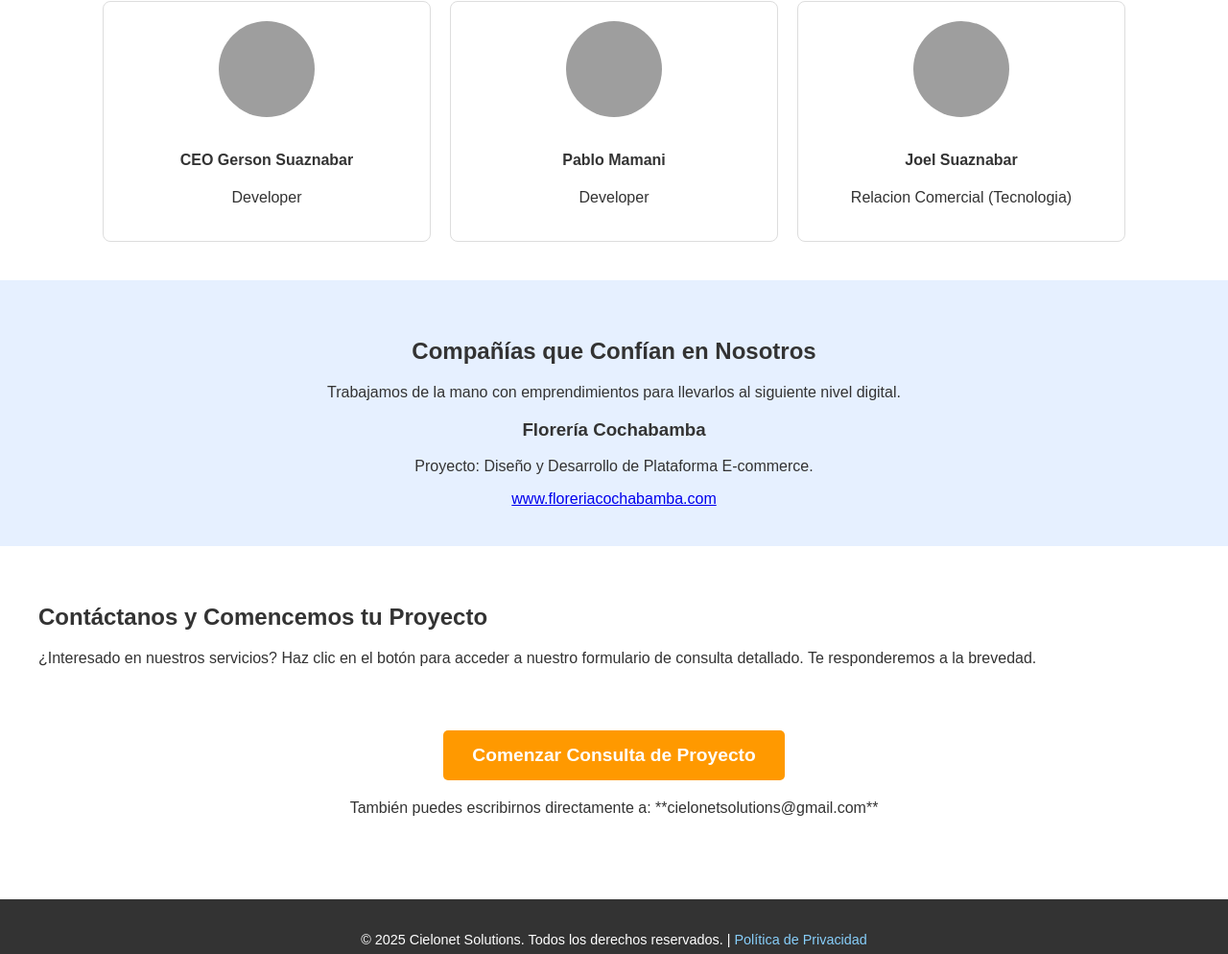
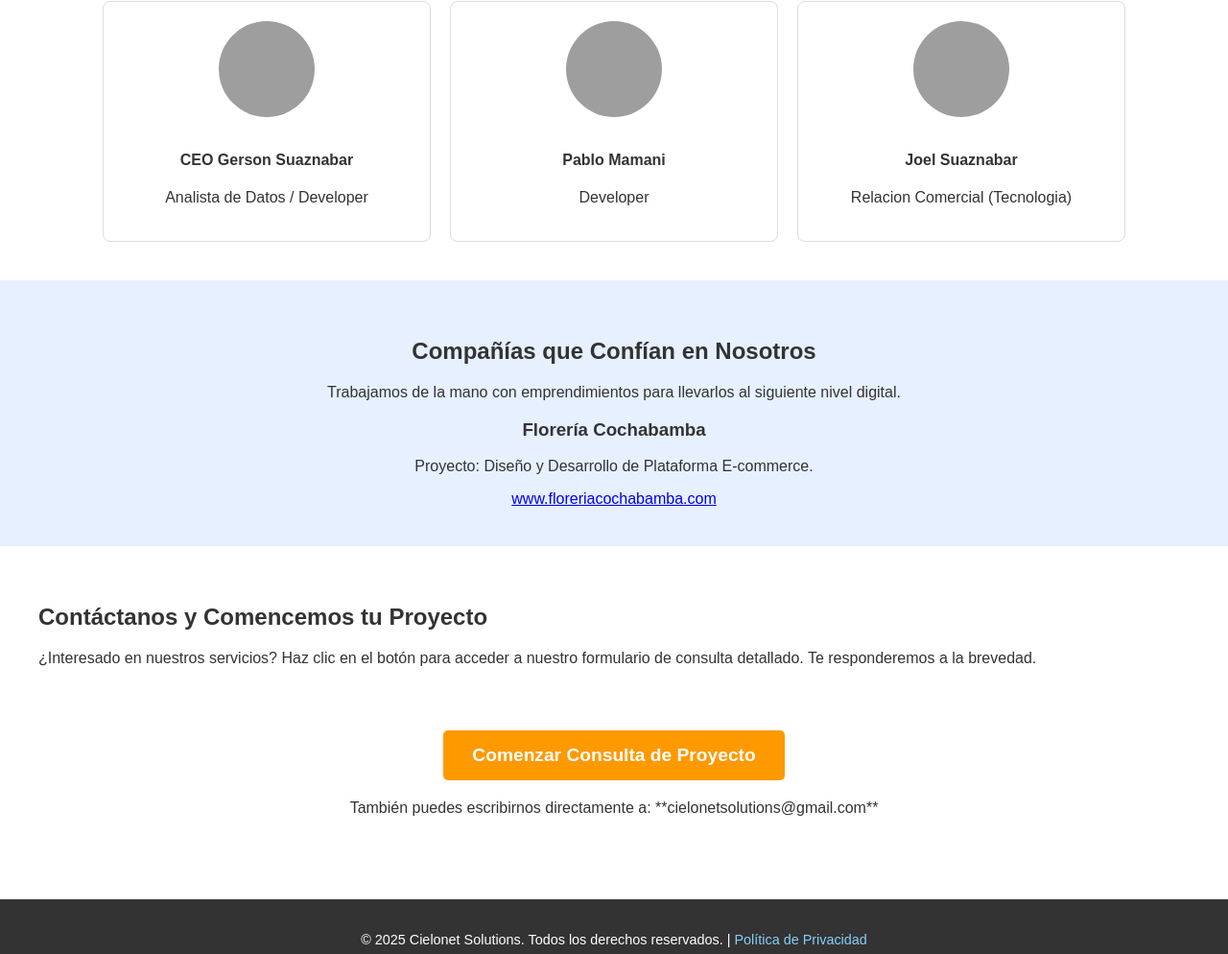
Before and after one commit to cielonetsolutions/cielonetsolutions, a plain HTML site: page index.html in a window 1280 px wide. Shown: the part 934-1928 px from the top of the page at 96% size. Drawn offline with Linux system fonts and the light colour scheme; grey boxes are pictures that could not be loaded.

Commit message:
Update job title for Gerson Suaznabar

```diff
--- a/index.html
+++ b/index.html
@@ -133,7 +133,7 @@
             <div class="miembro-card">
                 <img src="https://i.ibb.co/d0KPZ3rf/Photo-ID.png" alt="Foto de Gerson Suaznabar">
                 <h4>CEO Gerson Suaznabar</h4>
-                <p>Developer</p>
+                <p>Analista de Datos / Developer</p>
             </div>
             <div class="miembro-card">
                 <img src="https://i.ibb.co/1Y9nD0DK/Pablo-Work.png" alt="Foto de Pablo Mamani">
```
